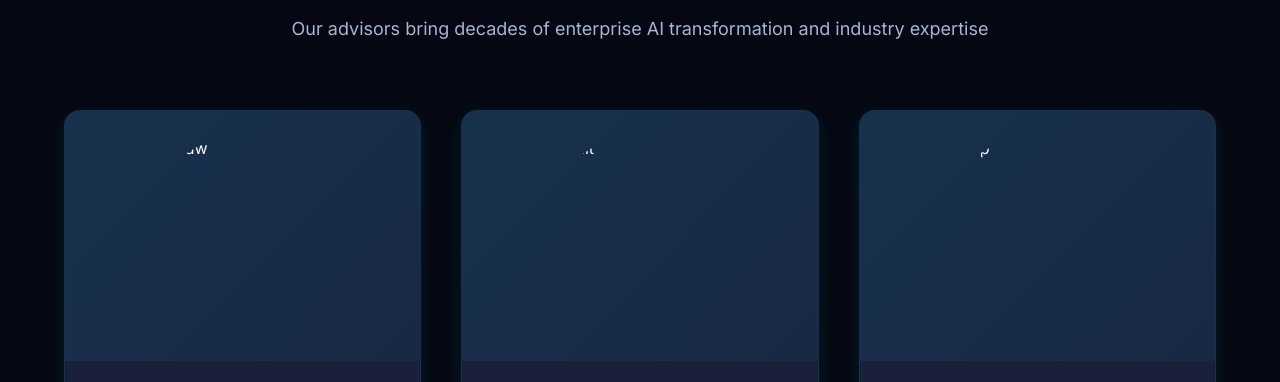
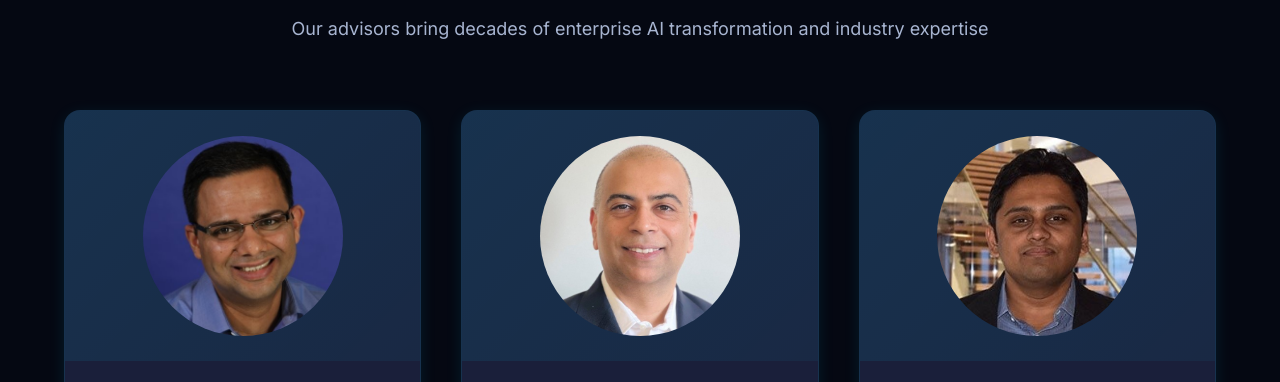
Before and after one commit to Gbhan123/VerticalSenseAI-website, a website built with Vite: page index.html in a window 1280 px wide. Shown: the part 3800-4182 px from the top of the page. Built offline with nearby package versions, Linux system fonts and the light colour scheme; files whose address does not match are found by name.

Commit message:
Update image file extensions from .jpg to .jpeg

```diff
--- a/index.html
+++ b/index.html
@@ -365,7 +365,7 @@
             <div class="advisors-grid">
                 <div class="advisor-card">
                     <div class="advisor-photo">
-                       <img src="pallaw.jpg" alt="Pallaw" style="width:200px;height:200px;border-radius:50%;object-fit:cover;">
+                       <img src="pallaw.jpeg" alt="Pallaw" style="width:200px;height:200px;border-radius:50%;object-fit:cover;">
                  <!--       <img src="https://images.unsplash.com/photo-1507003211169-0a1dd7228f2d?ixlib=rb-4.0.3&auto=format&fit=crop&w=400&h=400&q=80" alt="Rajesh Kumar"> -->
                     </div>
                     <div class="advisor-info">
@@ -386,7 +386,7 @@
 
                 <div class="advisor-card">
                     <div class="advisor-photo">
-                       <img src="Venit.jpg" alt="Venit" style="width:200px;height:200px;border-radius:50%;object-fit:cover;">
+                       <img src="Venit.jpeg" alt="Venit" style="width:200px;height:200px;border-radius:50%;object-fit:cover;">
                  <!--       <img src="https://images.unsplash.com/photo-1494790108377-be9c29b29330?ixlib=rb-4.0.3&auto=format&fit=crop&w=400&h=400&q=80" alt="Priya Sharma"> -->
                     </div>
                     <div class="advisor-info">
@@ -407,7 +407,7 @@
 
                 <div class="advisor-card">
                     <div class="advisor-photo">
-                        <img src="Arup.jpg" alt="Arup" style="width:200px;height:200px;border-radius:50%;object-fit:cover;">
+                        <img src="Arup.jpeg" alt="Arup" style="width:200px;height:200px;border-radius:50%;object-fit:cover;">
                  <!--       <img src="https://images.unsplash.com/photo-1507003211169-0a1dd7228f2d?ixlib=rb-4.0.3&auto=format&fit=crop&w=400&h=400&q=80" alt="Michael Chen">  -->
                     </div>
                     <div class="advisor-info">
```
